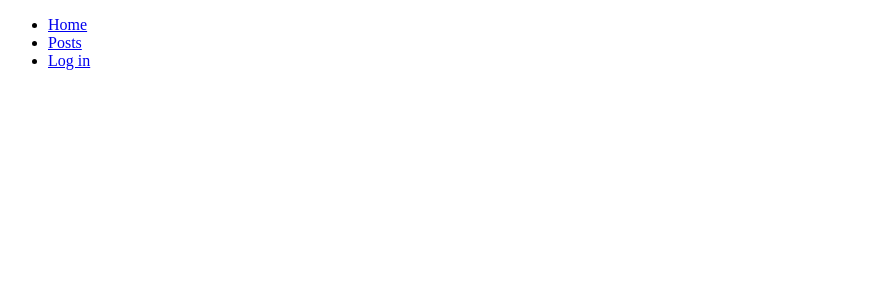
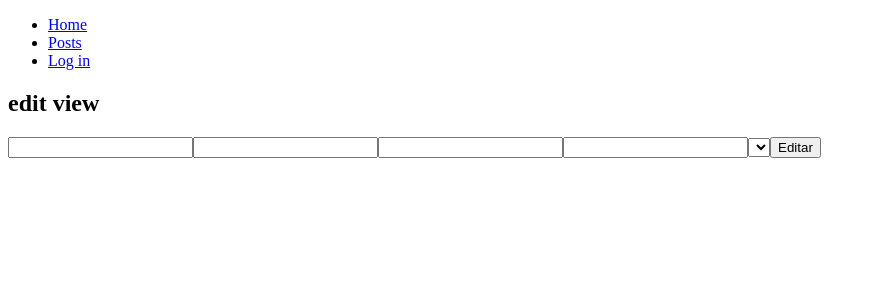
Before and after one commit to ricardosikic/react-landing-postulacion, a React (Create React App) app: page /admin/edit/single/1 in a window 1280 px wide. Shown: the top 300 px of the page, without its empty margins (0-876 px from the left). Built offline with nearby package versions, Linux system fonts and the light colour scheme; no server answers.

Commit message:
arreglada vista de edicion para admin

```diff
--- a/src/components/create/Create.js
+++ b/src/components/create/Create.js
@@ -1,5 +1,6 @@
 import React, { Fragment } from 'react';
 import axios from 'axios';
+
 
 
 export class CreatePost extends React.Component {
@@ -109,7 +110,6 @@ export class CreatePost extends React.Component {
 
         return(
             <Fragment>
-                <h1>Create page</h1>
                 <form>
                     <input name='title' placeholder='title' onChange={e => this.handleTitle(e)}></input>
                     <input name='description' placeholder='description' onChange={e => this.handleDescription(e)}></input>
--- a/src/components/edit/Edit.js
+++ b/src/components/edit/Edit.js
@@ -1,5 +1,5 @@
 import React, { Fragment } from 'react';
-import { Edit } from '../../views/Edit';
+import { EditView } from '../../views/admin/Edit';
 
 export class EditPost extends React.Component {
 
@@ -66,7 +66,7 @@ export class EditPost extends React.Component {
         return(
             <Fragment>
                 {/* paso por props info que quiere consumir el hijo en la vista. */}
-                <Edit editInfo={this.state.post} editClick={this.handleEdit} change={this.handleChange}/>
+                <EditView editInfo={this.state.post} editClick={this.handleEdit} change={this.handleChange}/>
             </Fragment>
         )
     }
--- a/src/components/main/Main.js
+++ b/src/components/main/Main.js
@@ -3,18 +3,18 @@ import { Switch, Route } from 'react-router-dom';
 import { Home } from '../../views/Home';
 import { Posts } from '../../views/PostPage';
 import { SinglePost } from '../single-post/singlePost';
-import { EditPost } from '../edit/Edit';
+import { EditPost } from '../../components/edit/Edit';
 import { LoginPage } from '../../views/LoginPage';
-import { CreatePost } from '../create/Create';
+import { CreateView } from '../../views/admin/Create';
 
 export const Main = () => {
     return(
         <Switch>
             <Route exact path='/' component={Home}></Route>
             <Route path='/posts' component={Posts}></Route>
-            <Route path='/create' component={CreatePost}></Route>
+            <Route path='/admin/create' component={CreateView}></Route>
             <Route path='/single/:id' component={SinglePost}></Route>
-            <Route path='/edit/single/:id' component={EditPost}></Route>
+            <Route path='/admin/edit/single/:id' component={EditPost}></Route>
             <Route path='/login' component={LoginPage}></Route>
         </Switch>
     )
--- a/src/views/SinglePost.js
+++ b/src/views/SinglePost.js
@@ -11,7 +11,7 @@ export const SinglePage = ({postInfo}) => {
             <h2>{postInfo.title}</h2>
             <p>{postInfo.content}</p>
 
-            <button><Link to={'/edit/single/' + postInfo.id}>Editar</Link></button>
+            <button><Link to={'/admin/edit/single/' + postInfo.id}>Editar</Link></button>
         </Fragment>
 
     )
--- /dev/null
+++ b/src/views/admin/Create.js
@@ -0,0 +1,12 @@
+import React, { Fragment } from 'react';
+import { CreatePost } from '../../components/create/Create';
+
+
+export const CreateView = () => {
+    return(
+        <Fragment>
+         <h1>Create view :D</h1>
+         <CreatePost />
+        </Fragment>
+    )
+}
--- a/src/views/Edit.js
+++ b/src/views/admin/Edit.js
@@ -1,7 +1,10 @@
 import React, { Fragment } from 'react';
 
 
-export const Edit = ({editInfo, editClick, change}) => {
+// this child component is renderer through the father component
+
+export const EditView = ({ editInfo, editClick, change }) => {
+    console.log('estaran las categorias?', editInfo.category);
     return(
         <Fragment>
             <h2>edit view</h2>
@@ -10,6 +13,7 @@ export const Edit = ({editInfo, editClick, change}) => {
                 <input defaultValue={editInfo.author} name='author' onChange={e => change(e)}></input>
                 <input defaultValue={editInfo.content} name='content' onChange={e => change(e)}></input>
                 <input defaultValue={editInfo.url} name='url' onChange={e => change(e)}></input>
+                <select></select>
                 <button onClick={e => editClick(e, editInfo.id)}>Editar</button>
             </form>
         </Fragment>
```
